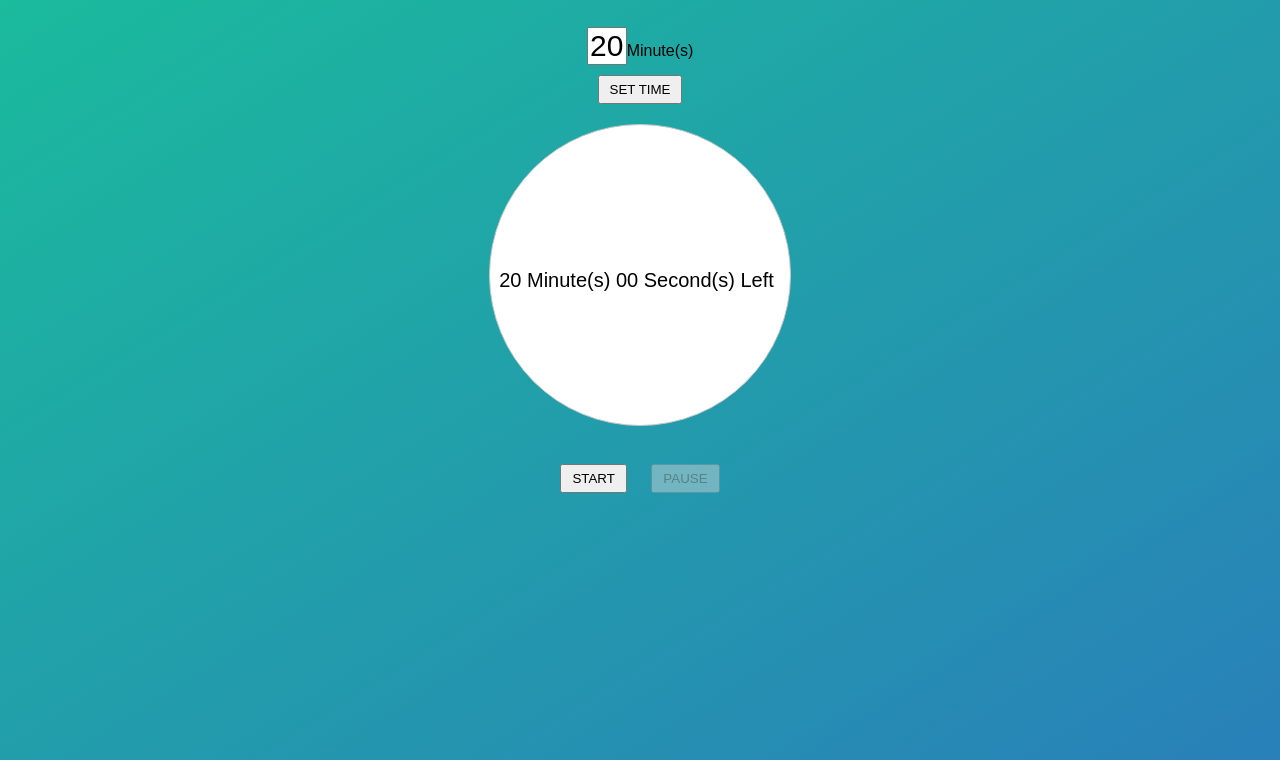
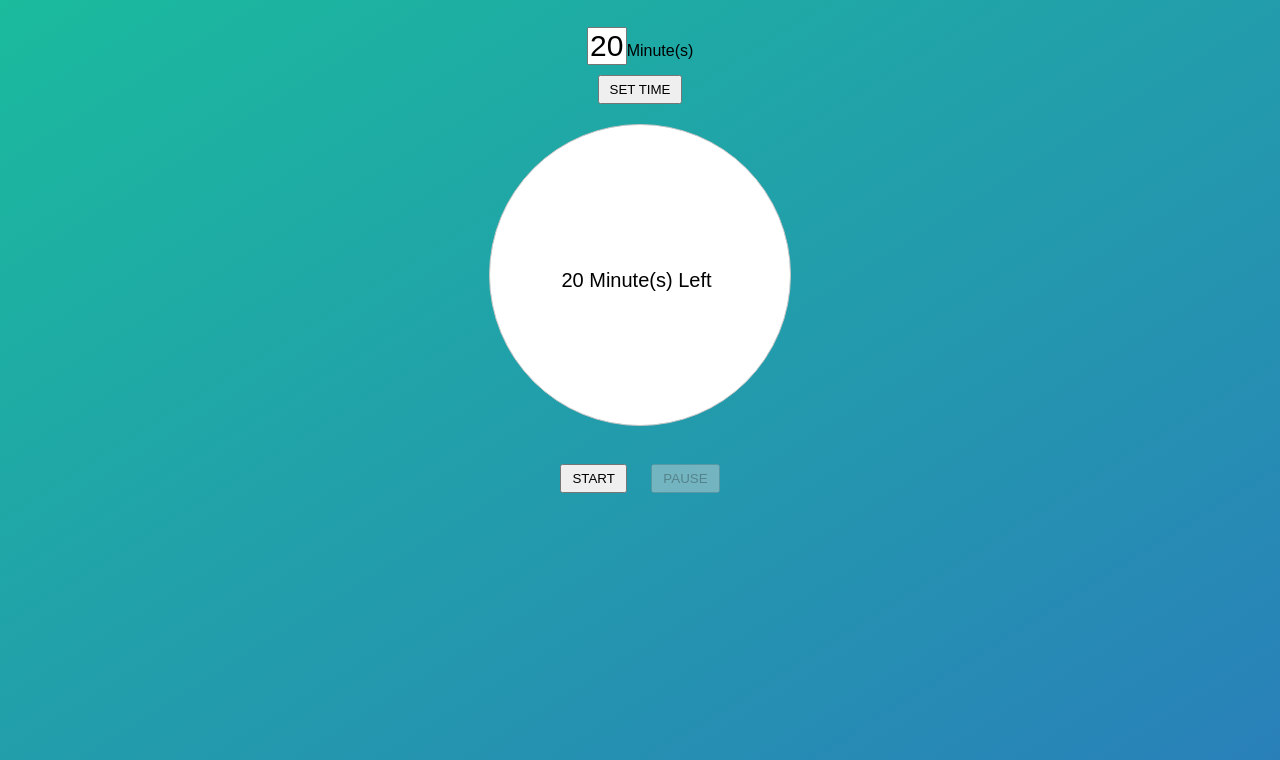
Before and after one commit to GUITARPLRC/pomodoro-proj, a plain HTML site: page index.html in a window 1280 px wide. Both pictures are taken after a click on the button "SET TIME". Shown: the part 40-800 px from the top of the page. Drawn offline with nearby package versions, Linux system fonts and the light colour scheme.

Commit message:
problems with jquery progress bar setting timer
might try custom progress bar

```diff
--- a/index.html
+++ b/index.html
@@ -3,10 +3,8 @@
 	<head>
 
 		<title>Clock</title>
+		<link rel="stylesheet" href="https://ajax.googleapis.com/ajax/libs/jqueryui/1.11.4/themes/smoothness/jquery-ui.css">
 		<link rel="stylesheet" href="style.css">
-		<script src="https://ajax.googleapis.com/ajax/libs/jquery/2.2.0/jquery.min.js"></script>
-		<link rel="stylesheet" href="https://ajax.googleapis.com/ajax/libs/jqueryui/1.11.4/themes/smoothness/jquery-ui.css">
-	<script src="https://ajax.googleapis.com/ajax/libs/jqueryui/1.11.4/jquery-ui.min.js"></script>
 
 	</head>
 	<body>
@@ -26,6 +24,8 @@
 		<input type="button" id="start" value="START"></input>
 		<input type="button" id="pause" value="PAUSE"></input>
 
+		<script src="https://ajax.googleapis.com/ajax/libs/jquery/2.2.0/jquery.min.js"></script>
+		<script src="https://ajax.googleapis.com/ajax/libs/jqueryui/1.11.4/jquery-ui.min.js"></script>
 		<script src="script.js"></script>
 	</body>
 </html>
--- a/script.js
+++ b/script.js
@@ -7,30 +7,17 @@ var interval; // interval for timer
 var minTime;
 var secTime = 0;
 var num = 0; // increment progess bar
-var total = 0; // total to set progress bar
-var progress = $("#progress");
-
-pause.disabled = true;
+var total = 0; // total to set progress bar max
 
 start.addEventListener("click", startTimer, false);
 pause.addEventListener("click", pauseTimer, false);
 setTime.addEventListener("click", setTimeTimer, false);
 
+pause.disabled = true;
 minutes.value = 20; // default time set
-
-// get user input and set time for timer
-minTime = Number(minutes.value);
-
-if (secTime < 10) {
-
-	// add 0 in front of seconds when below 10
-	secTime = "0" + secTime;
-
-}
-
-timer.textContent = minTime + " Minute(s) Left";
-
-progress.progressbar({value: 0});
+minTime = Number(minutes.value);  // get user input and set time for timer
+timer.textContent = minTime + " Minute(s) Left"; // display time on screen
+$("#progress").progressbar({value:0});
 
 
 function startTimer() {
@@ -44,7 +31,8 @@ function startTimer() {
 		timer.textContent = minTime + " Minute(s) " + secTime + " Second(s) Left";
 		secTime -= 1; // subtract 1 second each interval
 
-		progress.progressbar({value: num + 1});
+		num++; // increment progress bar variable
+		$("#progress").progressbar({value: num}); // set progress bar value
 
 		if (minTime <= 0 && secTime <= 0) {
 			// when timer has reached 0
@@ -57,13 +45,11 @@ function startTimer() {
 				// subtract 1 minute when seconds reach 0
 				minTime -= 1;
 				secTime = 59;
-
 			}
 
 			if (secTime < 10) {
 				// add 0 in front of seconds when below 10
 				secTime = "0" + secTime;
-
 			}
 
 		}
@@ -84,26 +70,24 @@ function pauseTimer() {
 
 function setTimeTimer() {
 
-	start.disabled = false;
-	pause.disabled = true;
-	total = 0;
-	$("#progress").progressbar({max: total});
+	if (minutes.value <= 0) {
+		alert("please enter a value greater than zero");
 
-	minTime = Number(minutes.value);
-	secTime = 0;
+	} else {
 
-	total = (minTime * 60 * 1000);
-	progress.progressbar({max: total});
+		start.disabled = false;
+		pause.disabled = true;
 
-	if (secTime < 10) {
+		minTime = Number(minutes.value);
+		secTime = 0;
 
-		// add 0 in front of seconds when below 10
-		secTime = "0" + secTime;
+		total = minTime * 60 * 1000;
+		num = (1 / (minTime * 60 * 1000));
+		$("#progress").progressbar({max: total});
 
+		timer.textContent = minTime + " Minute(s) Left";
+
+		clearInterval(interval);
 	}
 
-	timer.textContent = minTime + " Minute(s) " + secTime + " Second(s) Left";
-
-	clearInterval(interval);
-
 }
--- a/style.css
+++ b/style.css
@@ -28,8 +28,10 @@ h1 {
 	margin:20px auto;
 	border-radius:50%;
 	transform:rotate(-90deg);
-	color:#27ae60;
 	position:relative;
+}
+.ui-widget-header {
+	background:#c0392b;
 }
 
 
@@ -41,6 +43,7 @@ h1 {
 	top:45%;
 	transform:rotate(90deg);
 	color:#000;
+	background-color:rgba(0,0,0,0);
 }
 
 #start {
```
